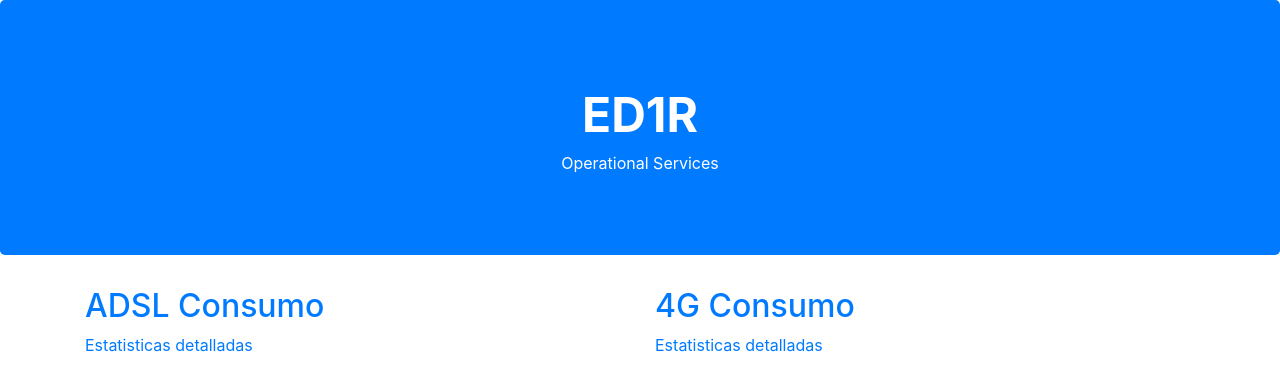
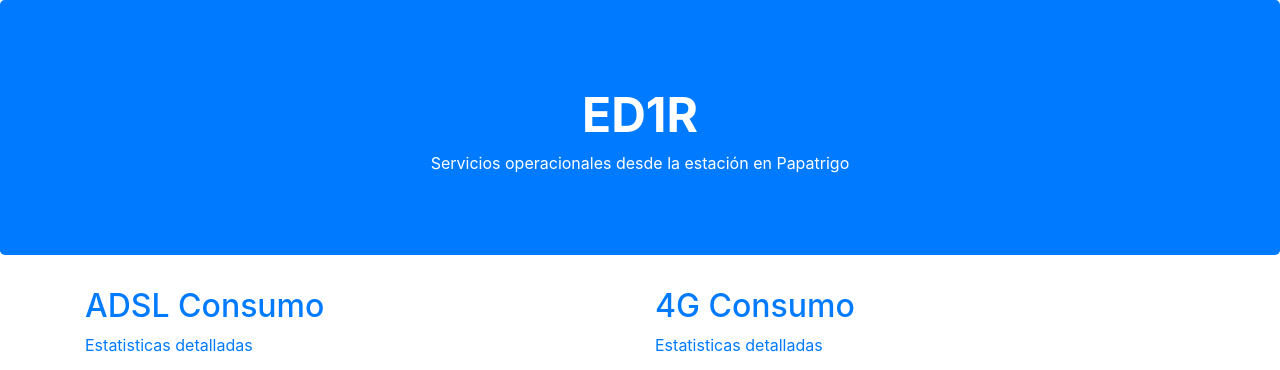
Before and after one commit to dh1tw/ed1r-local-services, a plain HTML site: page bandwidth.html in a window 1280 px wide. Shown: the top 370 px of the page. Drawn offline with Linux system fonts and the light colour scheme.

Commit message:
updated jumbotron header to be consistent with index page

```diff
--- a/bandwidth.html
+++ b/bandwidth.html
@@ -26,7 +26,7 @@
             <div class="container">
                 <div class="col-12">
                     <p class="title">ED1R</p>
-                    <p class="subtitle">Operational Services</p>
+                    <p class="subtitle">Servicios operacionales desde la estación en Papatrigo</p>
                 </div>
             </div>
         </div>
```
